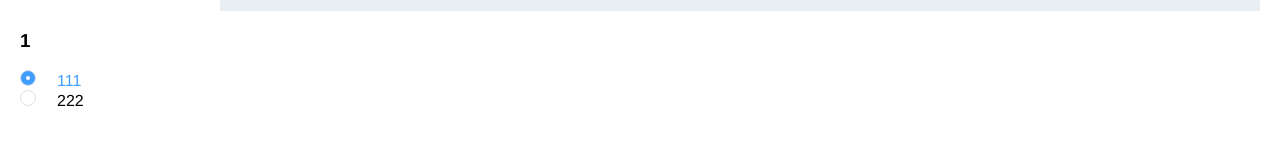
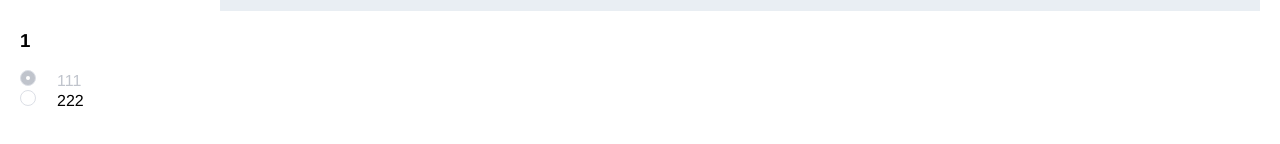
Before and after one commit to io-o/o-ui, a Vue app: page / in a window 1280 px wide. Shown: the part 488-632 px from the top of the page. Built offline with nearby package versions, Linux system fonts and the light colour scheme.

Commit message:
添加radio的禁用功能

```diff
--- a/src/components/o-radio/index.vue
+++ b/src/components/o-radio/index.vue
@@ -1,15 +1,28 @@
 <template>
   <div>
-    <label :class="{'o-radio': true, 'is-checked': isChecked }">
-      <span :class="{'o-radio_input': true, 'is-checked': isChecked}" >
+    <label
+      :class="{
+        'o-radio': true,
+        'is-checked': isChecked,
+        'is-disabled': disabled
+      }"
+    >
+      <span
+        :class="{
+          'o-radio_input': true,
+          'is-checked': isChecked,
+          'is-disabled': disabled
+        }"
+      >
         <span class="o-radio_inner"></span>
         <input
           type="radio"
           :value="label"
+          :disabled="disabled"
           :checked="cvalue == label"
+          class="o-radio__original"
           @change="$emit('change', label)"
-        class="o-radio__original"
-      >
+        />
       </span>
       <span class="o-radio__label"><slot /></span>
     </label>
@@ -25,12 +38,13 @@ export default {
   props: {
     label: Number | String | Boolean,
     cvalue: Number | String | Boolean,
+    disabled: Boolean,
   },
   computed: {
-    isChecked () {
+    isChecked() {
       return this.cvalue === this.label
-    }
-  }
+    },
+  },
 }
 </script>
 
@@ -62,8 +76,14 @@ export default {
       opacity 0
 .is-checked
   background-color white
-.o-radio_input.is-checked + .o-radio__label
+.o-radio_input
+  &.is-checked + .o-radio__label
     color #409EFF
-.o-radio_input.is-checked .o-radio_inner
+  &.is-checked .o-radio_inner
     background-color #409EFF
+  &.is-disabled + .o-radio__label
+    color #C0C4CC
+  &.is-disabled .o-radio_inner
+    background-color #C0C4CC
+    cursor not-allowed
 </style>
--- a/src/views/ui.vue
+++ b/src/views/ui.vue
@@ -46,7 +46,7 @@
       </o-container>
     </o-container>
     <h3>{{radio}}</h3>
-    <o-radio v-model="radio" label="1">111</o-radio>
+    <o-radio v-model="radio" label="1" disabled>111</o-radio>
     <o-radio v-model="radio" label="2">222</o-radio>
   </div>
 </template>
```
Also changed, not shown: 1 other file (tests, documents, lock files or other folders). Lines whose indentation alone changed are shown as unchanged.
